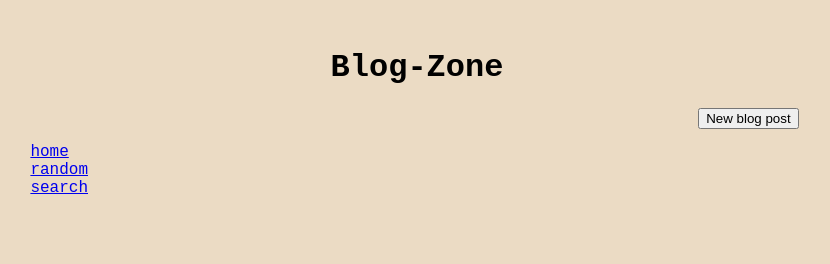
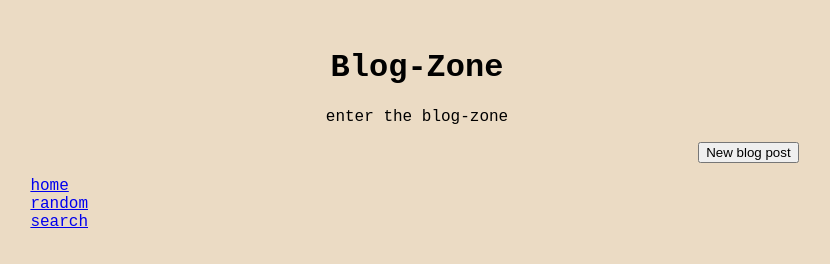
Before and after one commit to JonahSDominguez/Blog_Zone, a website: page index.html in a window 1280 px wide. Shown: the whole page, without its empty margins (223-1053 px from the left). Drawn offline with Linux system fonts and the light colour scheme; no server answers.

Commit message:
enter the blog zone

```diff
--- a/index.html
+++ b/index.html
@@ -9,6 +9,7 @@
     <body>
         <div class="banner">
             <h1>Blog-Zone</h1>
+            <p>enter the blog-zone</p>
             <button class="new-post" onclick="location.href='new_post.html'">New blog post</button>
         </div>
         <div class="sidebar">
--- a/style.css
+++ b/style.css
@@ -5,11 +5,13 @@ html,body{
 }
 .content {
     color: #226644;
+    font-family: 'Courier New', Courier, monospace;
     display: flow-root;
 }
 
 .banner {
     padding: 20px;
+    font-family: 'Courier New', Courier, monospace;
     text-align: center;
 }
 
```
